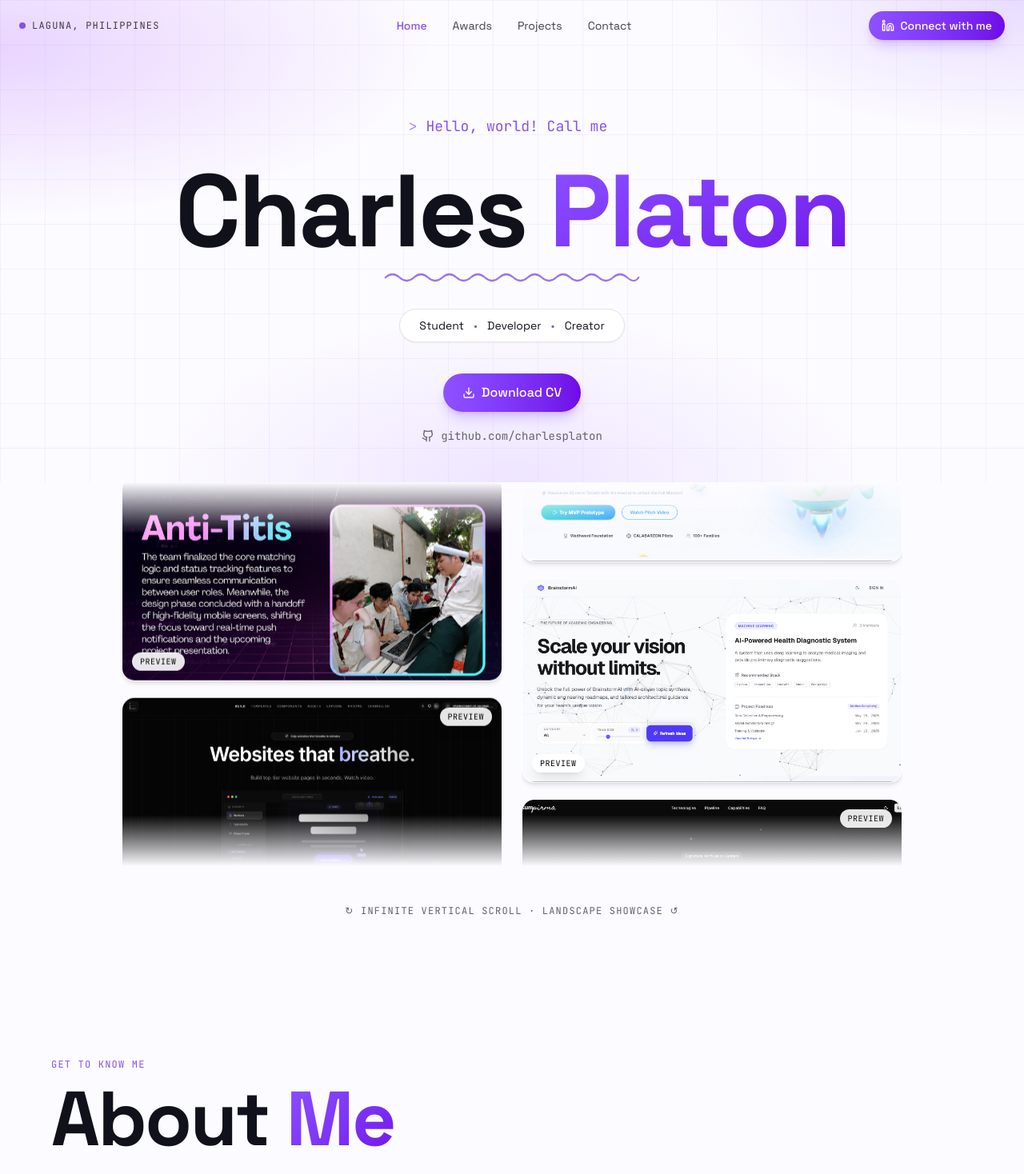
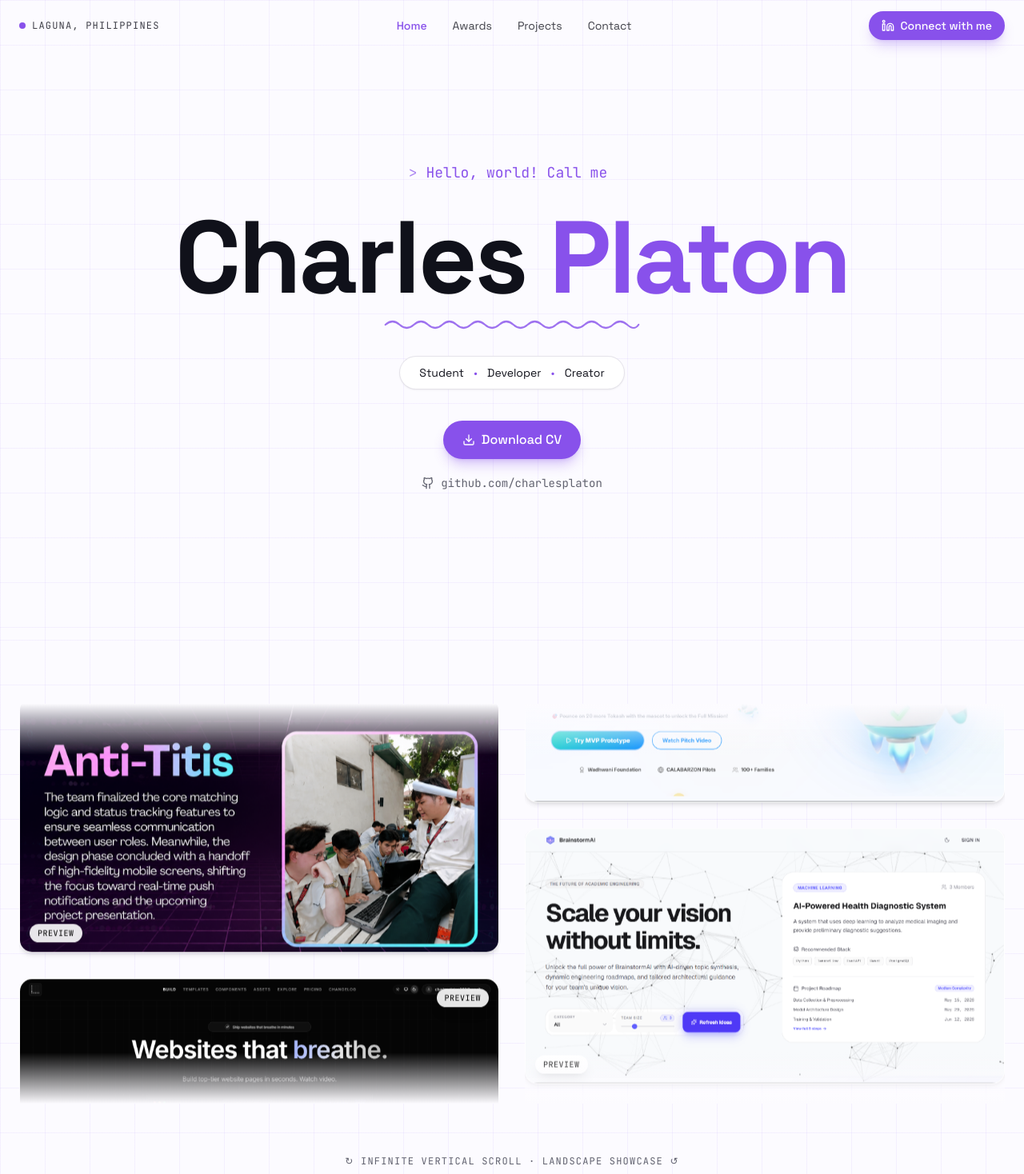
Before and after one commit to Charles-CS/Website-Portfolio, a Next.js app: page / in a window 1280 px wide. Shown: the top 1468 px of the page at 80% size. Built offline with nearby package versions, Linux system fonts and the light colour scheme.

Commit message:
feat: replicate hero and scrolling showcase aesthetics from reference portfolio with unified grid alignment

```diff
--- a/components/hero.tsx
+++ b/components/hero.tsx
@@ -19,11 +19,10 @@ export function Hero() {
   }, [])
 
   return (
-    <section id="home" className="relative isolate overflow-hidden">
-      <div className="absolute inset-0 -z-10 bg-glow" aria-hidden />
+    <section id="home" className="relative isolate overflow-hidden min-h-screen flex items-center justify-center">
       <div className="absolute inset-0 -z-10 bg-grid" aria-hidden />
 
-      <div className="mx-auto flex max-w-6xl flex-col items-center px-6 pt-32 pb-12 text-center sm:pt-36">
+      <div className="mx-auto flex w-full max-w-7xl flex-col items-center px-6 pt-20 pb-16 text-center">
         <p className="font-mono text-base text-primary sm:text-lg">
           <span className="text-primary/70">&gt;</span> {typed}
           <span className="ml-0.5 inline-block w-2 -translate-y-0.5 align-middle text-primary animate-caret">|</span>
@@ -31,7 +30,7 @@ export function Hero() {
 
         <h1 className="mt-6 text-balance font-display text-6xl font-bold leading-[1.05] tracking-tight sm:text-7xl md:text-8xl lg:text-9xl">
           <span className="text-foreground">Charles </span>
-          <span className="bg-gradient-to-br from-violet-500 to-violet-700 bg-clip-text text-transparent">Platon</span>
+          <span className="text-primary">Platon</span>
         </h1>
 
         {/* hand-drawn squiggle */}
@@ -60,7 +59,7 @@ export function Hero() {
         <div className="mt-10 flex flex-col items-center gap-5">
           <a
             href="#"
-            className="inline-flex items-center gap-2 rounded-full bg-gradient-to-r from-violet-500 to-violet-700 px-6 py-3 font-medium text-white shadow-lg shadow-violet-500/30 transition-transform hover:scale-[1.02]"
+            className="inline-flex items-center gap-2 rounded-full bg-primary px-6 py-3 font-medium text-white shadow-lg shadow-primary/30 transition-transform hover:scale-[1.02]"
           >
             <Download className="h-4 w-4" aria-hidden />
             Download CV
--- a/components/scrolling-showcase.tsx
+++ b/components/scrolling-showcase.tsx
@@ -34,7 +34,7 @@ const IMAGES_B = [
 
 function ProjectCard({ item, src }: { item: ShowcaseItem; src: string }) {
   return (
-    <div className="group relative h-64 w-full overflow-hidden rounded-2xl border border-white/20 bg-card shadow-md transition-all hover:scale-[1.02]">
+    <div className="group relative h-80 w-full overflow-hidden rounded-2xl border border-white/20 bg-card shadow-md transition-all hover:scale-[1.02]">
       <img
         src={src || "/placeholder.svg"}
         alt={item.title}
@@ -65,10 +65,10 @@ function Column({ items, images, direction }: { items: ShowcaseItem[]; images: s
   const loopImages = [...images, ...images, ...images]
 
   return (
-    <div className="relative h-[480px] overflow-hidden">
+    <div className="relative h-[500px] overflow-hidden">
       <div
         className={cn(
-          "flex flex-col gap-5",
+          "flex flex-col gap-8",
           direction === "up" ? "animate-scroll-up" : "animate-scroll-down",
         )}
       >
@@ -84,8 +84,9 @@ function Column({ items, images, direction }: { items: ShowcaseItem[]; images: s
 
 export function ScrollingShowcase() {
   return (
-    <section className="relative">
-      <div className="mx-auto grid max-w-5xl grid-cols-1 gap-6 px-6 pb-12 md:grid-cols-2">
+    <section className="relative isolate overflow-hidden py-20">
+      <div className="absolute inset-0 -z-10 bg-grid" aria-hidden />
+      <div className="mx-auto grid max-w-7xl grid-cols-1 gap-8 px-6 pb-16 md:grid-cols-2">
         <Column items={COLUMN_A} images={IMAGES_A} direction="up" />
         <Column items={COLUMN_B} images={IMAGES_B} direction="down" />
       </div>
--- a/components/site-header.tsx
+++ b/components/site-header.tsx
@@ -56,7 +56,7 @@ export function SiteHeader() {
 
         <a
           href="#contact"
-          className="inline-flex items-center gap-2 rounded-full bg-gradient-to-r from-violet-500 to-violet-700 px-4 py-2 text-sm font-medium text-white shadow-lg shadow-violet-500/25 transition-transform hover:scale-[1.02]"
+          className="inline-flex items-center gap-2 rounded-full bg-primary px-4 py-2 text-sm font-medium text-white shadow-lg shadow-primary/25 transition-transform hover:scale-[1.02]"
         >
           <Linkedin className="h-4 w-4" aria-hidden />
           Connect with me
```
Also changed, not shown: app/globals.css (+13 -6 lines).
